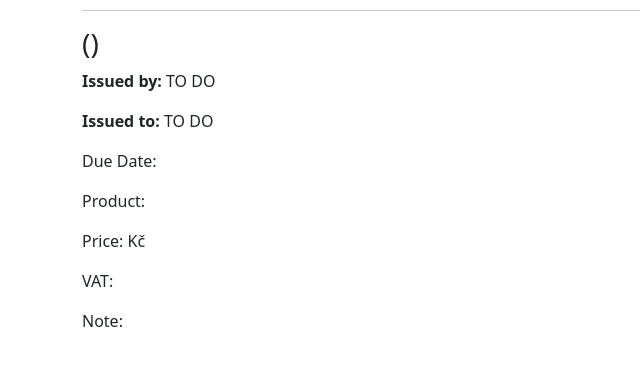
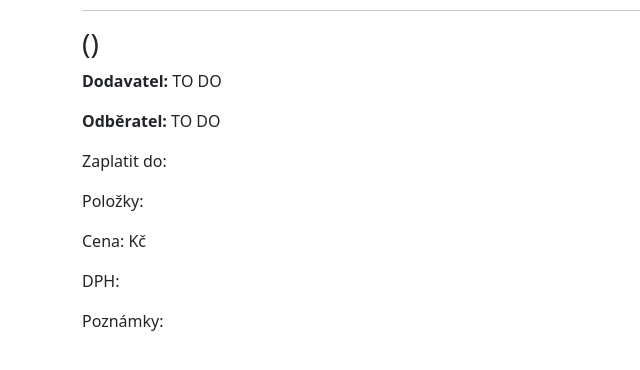
Before and after one commit to m-vaclavik11/invoices, a React (Vite) app in the folder invoice-client-starter/: page /invoices/show/1 in a window 1280 px wide. Shown: the part 150-520 px from the top of the page, without its empty margins (0-640 px from the left). Built offline with nearby package versions, Linux system fonts and the light colour scheme; no server answers.

Commit message:
Edit items for invoice details.

```diff
--- a/invoice-client-starter/src/invoices/InvoiceDetail.jsx
+++ b/invoice-client-starter/src/invoices/InvoiceDetail.jsx
@@ -28,13 +28,13 @@ const InvoiceDetail = () => {
                 <h1>Detail faktury</h1>
                 <hr/>
                 <h3>{invoice.invoiceNumber} ({invoice._id})</h3>
-                <p><strong>Issued by:</strong>{invoice.seller?.name} TO DO</p>
-                <p><strong>Issued to:</strong> {invoice.buyer?.name} TO DO</p>
-                <p>Due Date: {invoice.dueDate}</p>
-                <p>Product: {invoice.product}</p>
-                <p>Price: {invoice.price} Kč</p>
-                <p>VAT: {invoice.vat}</p>
-                <p>Note: {invoice.note}</p>
+                <p><strong>Dodavatel:</strong>{invoice.seller?.name} TO DO</p>
+                <p><strong>Odběratel:</strong> {invoice.buyer?.name} TO DO</p>
+                <p>Zaplatit do: {invoice.dueDate}</p>
+                <p>Položky: {invoice.product}</p>
+                <p>Cena: {invoice.price} Kč</p>
+                <p>DPH: {invoice.vat}</p>
+                <p>Poznámky: {invoice.note}</p>
             </div>
         </>
     );
```
